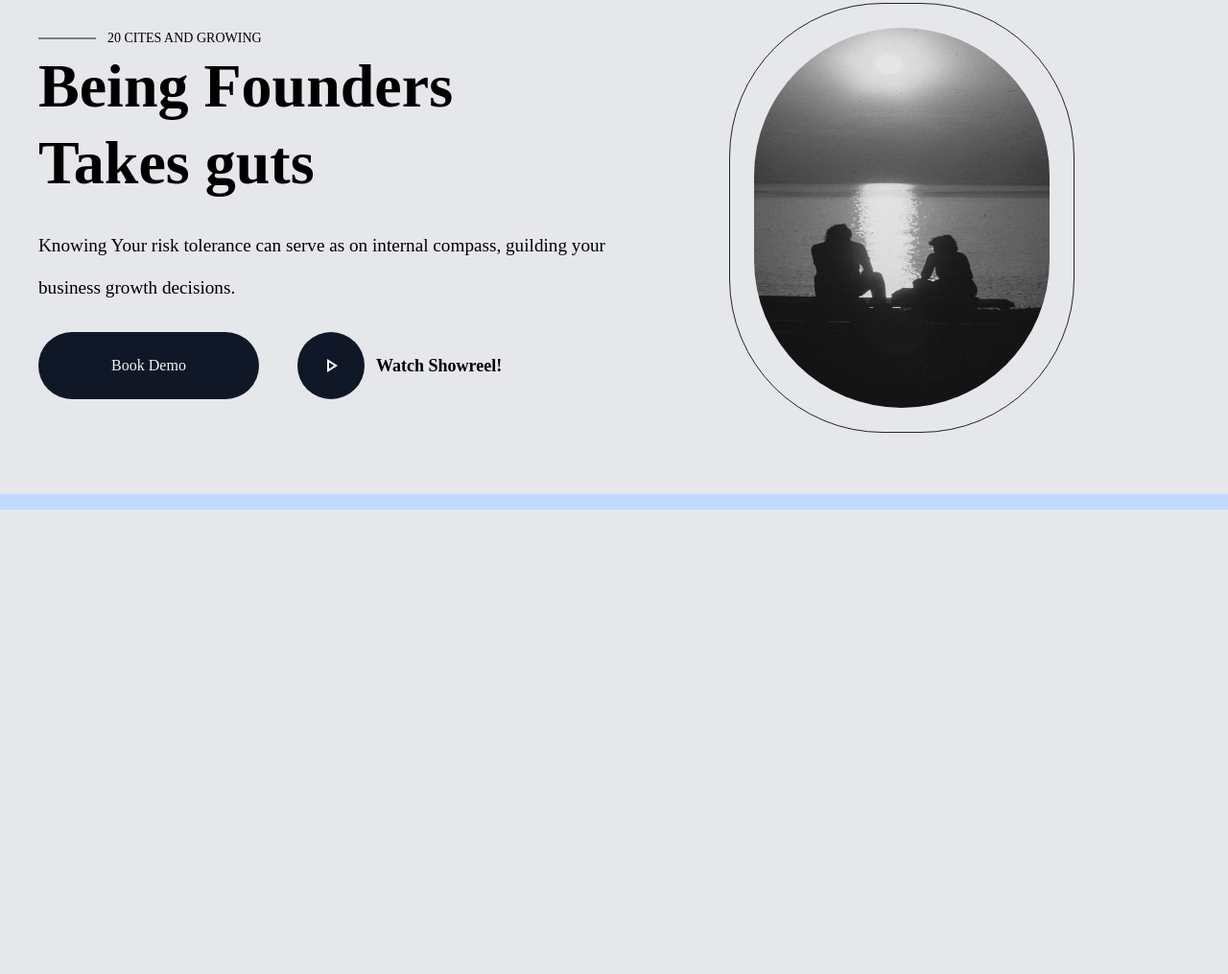
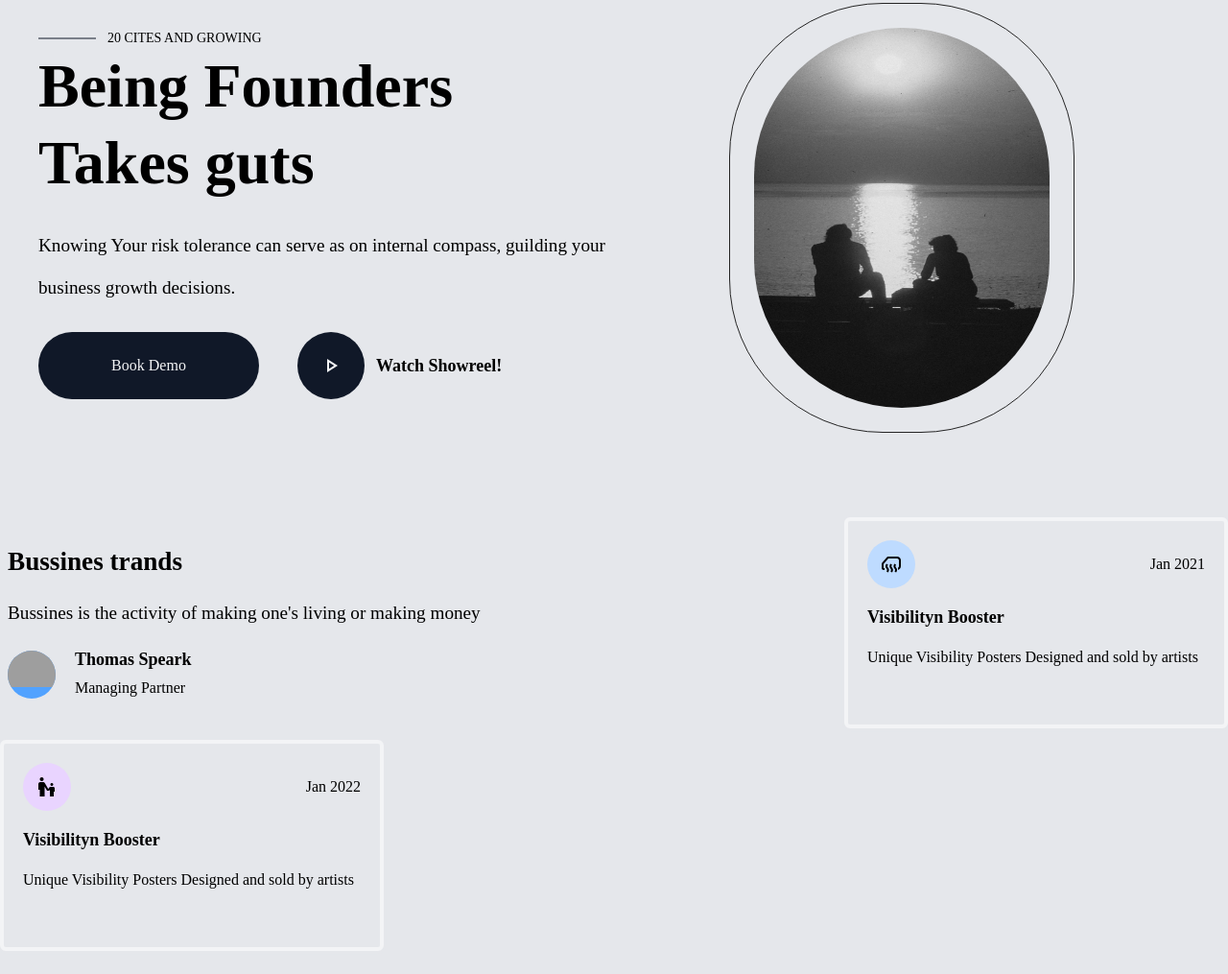
Before and after one commit to Bills-6/landing-page-portfolio, a plain HTML site: page index.html in a window 1280 px wide. Shown: the part 149-1164 px from the top of the page at 96% size. Before the commit the page ends 800 px from the top, so only its background shows below. Drawn offline with nearby package versions, Linux system fonts and the light colour scheme; grey boxes are pictures that could not be loaded; a web font is replaced by a local one.

Commit message:
update: card hero section done

```diff
--- a/index.html
+++ b/index.html
@@ -59,8 +59,45 @@
 		 </div>
 
 		 <!-- card hero -->
-		  <div class="flex flex-col items-center lg:flex-row lg:justify-between gap-3 py-2 bg-blue-200">
-			<div class="card-primary"></div>
+		  <div class="flex flex-col items-center md:flex-row md:flex-wrap lg:justify-between gap-3 py-6">
+			<div class="card-primary w-full md:w-[50%] lg:w-[40%] p-2">
+				<span class="title font-bold block mb-3 text-[1.3rem] md:text-[1.5rem] lg:text-[1.7rem]">Bussines trands</span>
+				<p class="leading-8 font-light mb-3 lg:text-[1.2rem] lg:leading-11">Bussines is the activity of making one's living or making money</p>
+				<div class="profil-wrapper flex items-center gap-5">
+					<div class="profil-icon w-[50px] h-[50px] bg-blue-400 overflow-hidden rounded-full">
+						<img src="/profil-hero.jpg" alt="hero image">
+					</div>
+					<div class="profil-body grow">
+						<span class="title-profil font-bold text-lg block">Thomas Speark</span>
+						<span class="professi leading-8 font-light text-md">Managing Partner</span>
+					</div>
+				</div>
+			</div>
+			<div class="card-light p-5 border-4 border-gray-100 rounded-md w-full md:w-[350px] lg:w-[400px] h-[220px] shadow-sm shadow-gray-200 bg-gray-200 hover:scale-[1.033333] hover:shadow-lg transition-[scale]">
+				<div class="card-light-head flex items-center justify-between mb-3">
+					<div class="icon w-[50px] h-[50px] rounded-full overflow-hidden bg-blue-200 flex items-center justify-center">
+						<i class="material-symbols-outlined">car_mirror_heat</i>
+					</div>
+					<time class="date-card-light text-md">Jan 2021</time>
+				</div>
+
+				<div class="card-light-body py-1">
+					<h4 class="card-light-title text-lg font-bold mb-3">Visibilityn Booster</h4>
+					<p class="text-md leading-8">Unique Visibility Posters Designed and sold by artists</p>
+				</div>
+		  </div>
+			<div class="card-light p-5 border-4 border-gray-100 rounded-md w-full md:w-[350px] lg:w-[400px] h-[220px] shadow-sm shadow-gray-200 bg-gray-200 hover:scale-[1.1] hover:shadow-lg transition-[scale]">
+				<div class="card-light-head flex items-center justify-between mb-3">
+					<div class="icon w-[50px] h-[50px] rounded-full overflow-hidden bg-purple-200 flex items-center justify-center">
+						<i class="material-symbols-outlined">escalator_warning</i>
+					</div>
+					<time class="date-card-light text-md">Jan 2022</time>
+				</div>
+
+				<div class="card-light-body py-1">
+					<h4 class="card-light-title text-lg font-bold mb-3">Visibilityn Booster</h4>
+					<p class="text-md leading-8">Unique Visibility Posters Designed and sold by artists</p>
+				</div>
 		  </div>
 	</div>
 	<script type="module" src="components/navbar.js"></script>
```
Also changed, not shown: 1 other file.
